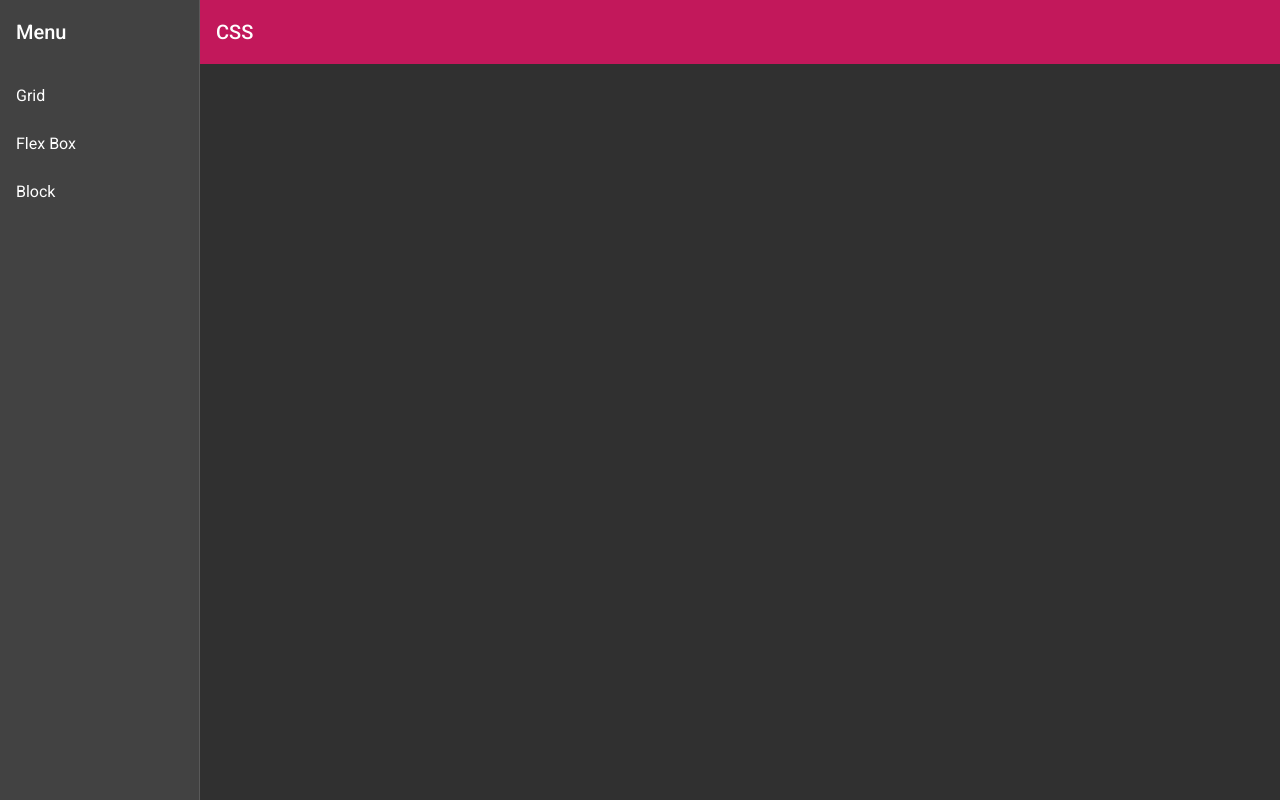
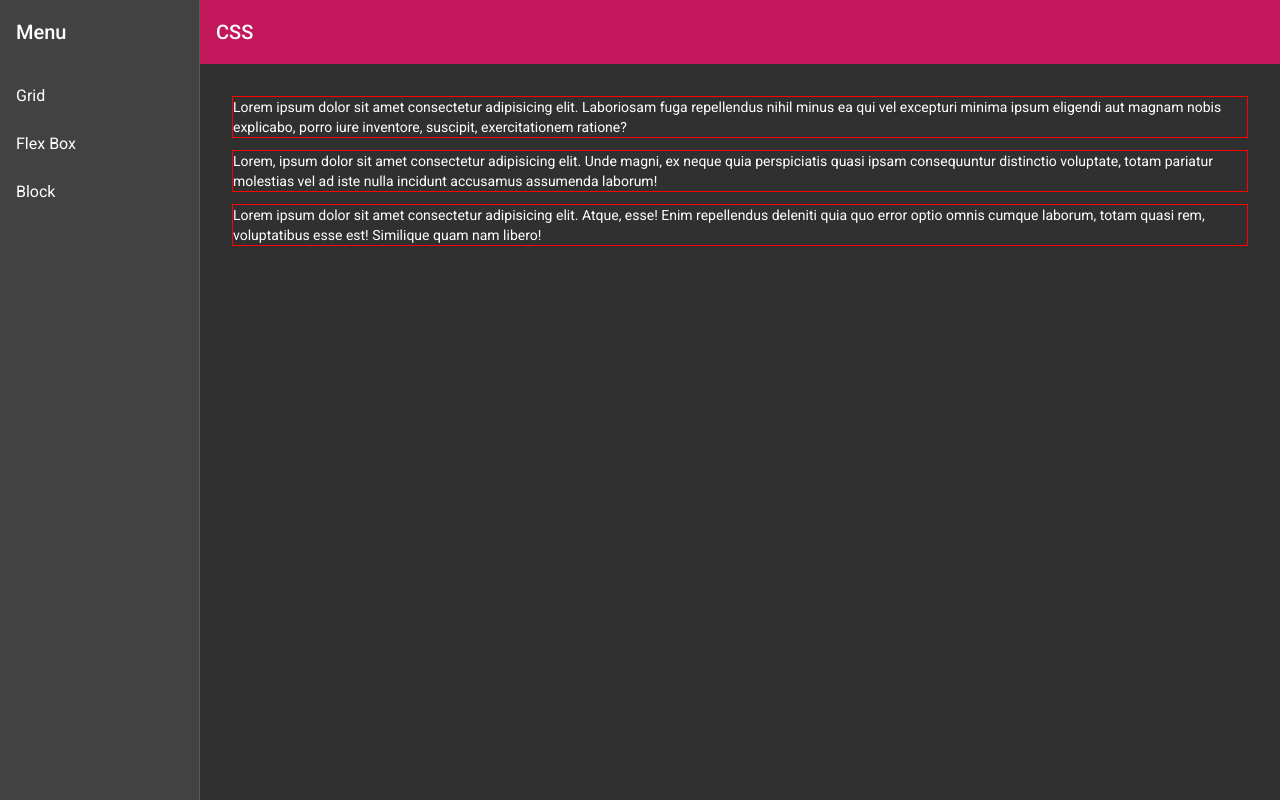
Before and after one commit to dtoerber/css-grid, an Angular app: page /block in a window 1280 px wide. Before the commit this address led to /. Built offline with nearby package versions, Linux system fonts and the light colour scheme.

Commit message:
add block component

```diff
--- a/src/app/app-routing.module.ts
+++ b/src/app/app-routing.module.ts
@@ -1,5 +1,6 @@
 import { NgModule } from '@angular/core';
 import { RouterModule, Routes } from '@angular/router';
+import { BlockComponent } from './block/block.component';
 import { FlexComponent } from './flex/flex.component';
 import { GridComponent } from './grid/grid.component';
 
@@ -13,6 +14,10 @@ const routes: Routes = [
     path: 'flex',
     component: FlexComponent,
   },
+  {
+    path: 'block',
+    component: BlockComponent,
+  },
 ];
 
 @NgModule({
--- a/src/app/app.module.ts
+++ b/src/app/app.module.ts
@@ -13,9 +13,10 @@ import { MatIconModule } from '@angular/material/icon';
 import { MatListModule } from '@angular/material/list';
 import { GridComponent } from './grid/grid.component';
 import { FlexComponent } from './flex/flex.component';
+import { BlockComponent } from './block/block.component';
 
 @NgModule({
-  declarations: [AppComponent, NavComponent, GridComponent, FlexComponent],
+  declarations: [AppComponent, NavComponent, GridComponent, FlexComponent, BlockComponent],
   imports: [
     BrowserModule,
     AppRoutingModule,
--- /dev/null
+++ b/src/app/block/block.component.html
@@ -0,0 +1,18 @@
+<div class="container">
+  <p>
+    Lorem ipsum dolor sit amet consectetur adipisicing elit. Laboriosam fuga
+    repellendus nihil minus ea qui vel excepturi minima ipsum eligendi aut
+    magnam nobis explicabo, porro iure inventore, suscipit, exercitationem
+    ratione?
+  </p>
+  <p>
+    Lorem, ipsum dolor sit amet consectetur adipisicing elit. Unde magni, ex
+    neque quia perspiciatis quasi ipsam consequuntur distinctio voluptate, totam
+    pariatur molestias vel ad iste nulla incidunt accusamus assumenda laborum!
+  </p>
+  <p>
+    Lorem ipsum dolor sit amet consectetur adipisicing elit. Atque, esse! Enim
+    repellendus deleniti quia quo error optio omnis cumque laborum, totam quasi
+    rem, voluptatibus esse est! Similique quam nam libero!
+  </p>
+</div>
--- /dev/null
+++ b/src/app/block/block.component.scss
@@ -0,0 +1,10 @@
+
+
+.container {
+  // padding: 2rem;
+  // display: block;
+}
+
+p {
+  border: 1px solid red;
+}
--- /dev/null
+++ b/src/app/block/block.component.ts
@@ -0,0 +1,15 @@
+import { Component, OnInit } from '@angular/core';
+
+@Component({
+  selector: 'app-block',
+  templateUrl: './block.component.html',
+  styleUrls: ['./block.component.scss']
+})
+export class BlockComponent implements OnInit {
+
+  constructor() { }
+
+  ngOnInit(): void {
+  }
+
+}
```
